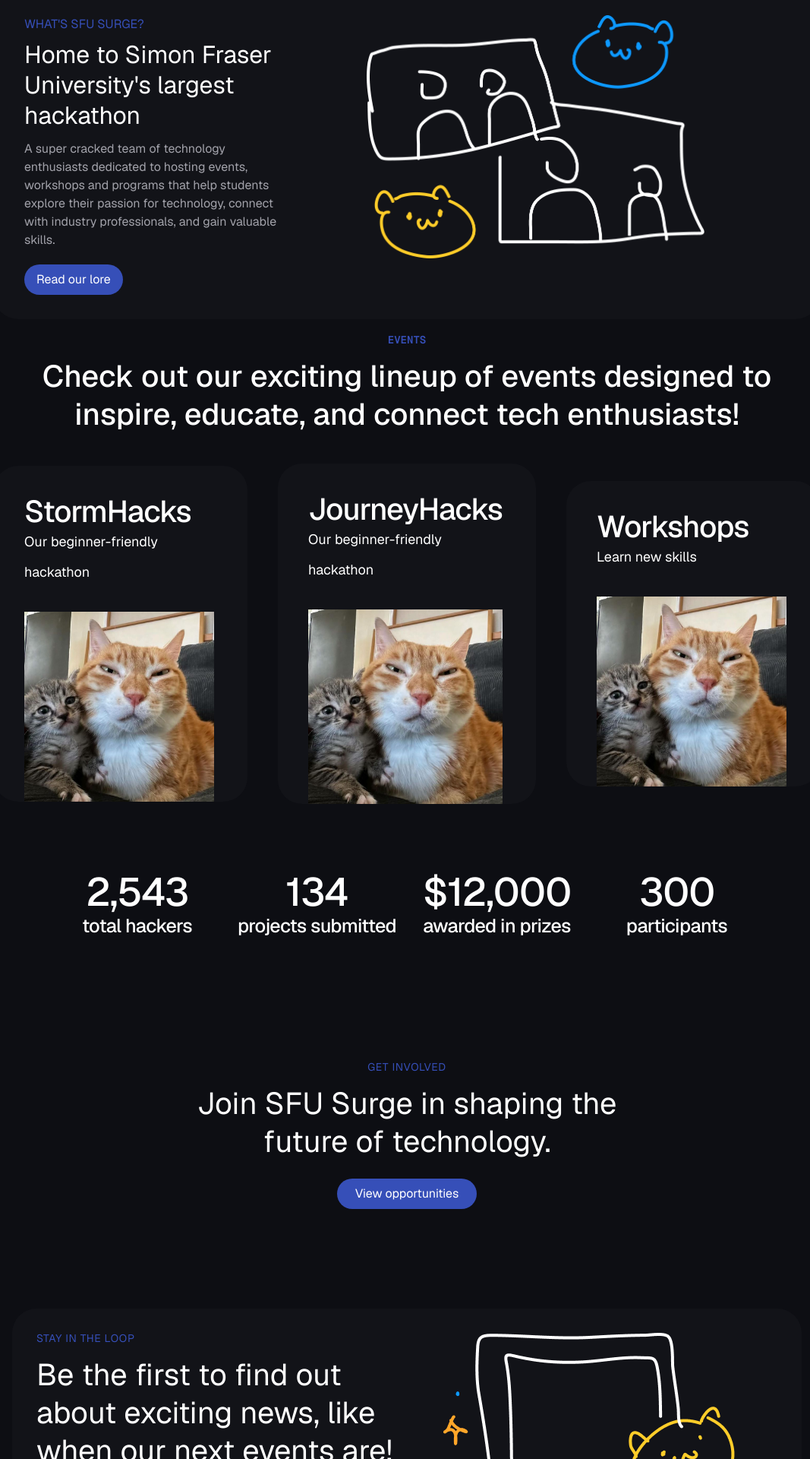
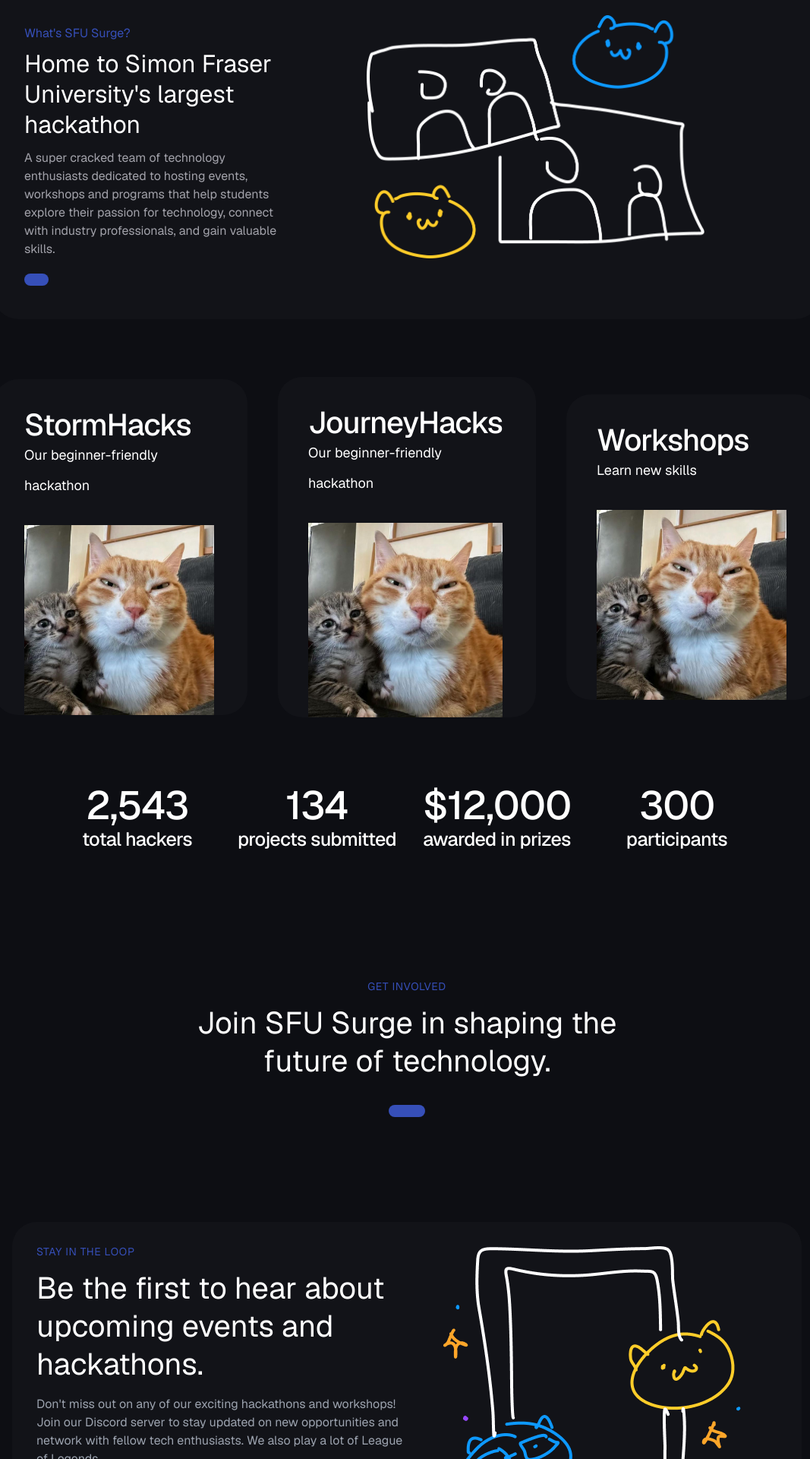
Before and after one commit to sfusurge/surge_website, a Next.js app: page / in a window 1280 px wide. Shown: the part 880-2800 px from the top of the page at 76% size, without its empty margins (104-1171 px from the left). Built offline with nearby package versions, Linux system fonts and the light colour scheme.

Commit message:
refactored text

```diff
--- a/public/content/text_content.json
+++ b/public/content/text_content.json
@@ -1,30 +1,39 @@
 {
   "homepage": {
     "landing": {
-      "button_text": "Apply to Stormhacks × Enactus × MSESS! →",
-      "title": "Empowering Students to Thrive in Tech",
-      "subtitle": "SFU Surge is an inclusive, student-led organization that aims to ignite curiosity and excitement for the future of technology while guiding students in developing the skills they need for career success.",
-      "card": {
-        "subtitle": "WHAT'S SFU SURGE?",
-        "title": "Home to Simon Fraser University's largest hackathon",
-        "paragraph": "A super cracked team of technology enthusiasts dedicated to hosting events, workshops and programs that help students explore their passion for technology, connect with industry professionals, and gain valuable skills.",
+      "callout": "Apply to Stormhacks × Enactus × MSESS! →",
+      "heading": "Empowering Students to Thrive in Tech",
+      "description": "SFU Surge is an inclusive, student-led organization that aims to ignite curiosity and excitement for the future of technology while guiding students in developing the skills they need for career success."
+    },
+    "about": {
+      "callout": "What's SFU Surge?",
+      "heading": "Home to Simon Fraser University's largest hackathon",
+       "description": "A super cracked team of technology enthusiasts dedicated to hosting events, workshops and programs that help students explore their passion for technology, connect with industry professionals, and gain valuable skills.",
         "button_text": "Read our lore"
-      }
     },
     "events": {
-      "title": "EVENTS",
-      "subtitle": "Check out our exciting lineup of events designed to inspire, educate, and connect tech enthusiasts!"
+      "callout": "EVENTS",
+      "heading": "Check out our exciting lineup of events designed to inspire, educate, and connect tech enthusiasts!",
+      "description": "",
+      "cta":  ""
     },
-    "involvement": {
-      "subtitle": "Get Involved",
-      "title": "Join SFU Surge in shaping the future of technology.",
-      "button_text": "View opportunities",
-      "card": {
-        "subtitle": "STAY IN THE LOOP",
-        "title": "Be the first to find out about exciting news, like when our next events are!",
-        "paragraph": "The organizers of Simon Fraser University's largest hackathon, SFU Surge provides an inclusive space for students to explore their passions, connect with industry professionals.",
-        "button_text": "Join our Discord server"
-      }
+    "sponsors": {
+      "callout": "Sponsor our events",
+      "heading": "We are looking for passionate companies and organizations looking to foster talent across the tech community.",
+      "description": " ",
+      "cta": "Send us an email"
+    },
+    "get_involved": {
+      "callout": "Get Involved",
+      "heading": "Join SFU Surge in shaping the future of technology.",
+      "description": "If you're as passionate about technology as we are, we would love to have you! Help us organize workshops and events to inspire and educate the students who shape the future of technology while also building valuable connections and developing your own skills in the process.",
+      "button_text": "View opportunities"
+    },
+    "join_discord": {
+      "callout": "Stay in the loop",
+      "heading": "Be the first to hear about upcoming events and hackathons.",
+      "description": "Don't miss out on any of our exciting hackathons and workshops! Join our Discord server to stay updated on new opportunities and network with fellow tech enthusiasts. We also play a lot of League of Legends.",
+      "cta": "Join our Discord server"
     }
   }
 }
--- a/src/app/sections/about/TeamGallery/index.tsx
+++ b/src/app/sections/about/TeamGallery/index.tsx
@@ -46,15 +46,16 @@ export default function TeamGallery() {
   return (
     <>
       <section className="flex justify-center">
-        <div className="flex flex-col items-center max-w-[38rem] text-center gap-4">
-          <div className=" text-caption">About Surge</div>
-          <h1 className="large-title emphasized">
-            SFU Surge is the place for you if you’re blah blah
+        <div className="flex flex-col items-center text-center gap-4">
+          <div className="text-caption">About Surge</div>
+          <h1 className="max-w-[40rem] title-2 emphasized">
+            SFU Surge began in May 2019 with a vision of a vibrant, inclusive, and community-driven collective for tech enthusiasts at SFU.
           </h1>
           <p className=" paragraph ">
-            The organizers of Simon Fraser University’s largest hackathon, SFU
-            Surge provides an inclusive space for students to explore their
-            passions, connect with industry professionals.
+          Co-presidents Hilal Asmat and Jeffrey Leung, driven by their passion for hosting ambitious, career-focused events, rallied together to form a team dedicated to building, learning, and sharing within the tech community. By September 2019, their efforts culminated in the official launch of the club, which attracted an impressive 300 initial members.
+          </p>
+          <p className="paragraph">
+          Since then, we have continued to grow, fostering a space where innovation and collaboration thrive.
           </p>
         </div>
       </section>
@@ -64,14 +65,13 @@ export default function TeamGallery() {
         className=" pt-24 flex flex-col lg:flex-row gap-12 relative text-pretty"
       >
         <div className="w-full lg:w-[40%]">
-          <div className=" flex gap-8 flex-col lg:sticky top-24 ">
+          <div className=" flex flex-col lg:sticky top-24 ">
             <h2 className="text-caption">MEET THE TEAM</h2>
-            <h3 className="title-1 emphasized">
-              We’re all super cracked here at Surge
+            <h3 className="title-2 emphasized">
+             Introducing the students powering SFU Surge.
             </h3>
             <p className="paragraph ">
-              The organizers of Simon Fraser University’s largest hackathon, SFU
-              Surge provides an inclusive space for students to explore...
+             Meet our executive team of SFU students, bringing together diverse backgrounds in business, computer science, and design.
             </p>
             <div className=" grid grid-cols-3 xs:grid-cols-4 md:grid-cols-5  lg:grid-cols-3 xl:grid-cols-4 gap-4 ">
               {teams.map((team) => {
--- a/src/app/sections/home/Involvement/index.jsx
+++ b/src/app/sections/home/Involvement/index.jsx
@@ -10,16 +10,16 @@ const Involvement = () => {
       <div className="w-full md:w-[594px] md:h-[264px] flex flex-col justify-center items-center text-center mb-16">
         <div className="text-center mb-16">
           <h2 className="text-brand-primary uppercase tracking-wider text-s mb-4">
-            {text_content.homepage.involvement.subtitle}
+            {text_content.homepage.get_involved.callout}
           </h2>
           <h1 className="text-3xl mb-6">
-            {text_content.homepage.involvement.title}
+          {text_content.homepage.get_involved.heading}
           </h1>
           <button className="bg-brand-primary hover:bg-brand-primary-hover text-primary py-2 px-6 rounded-custom-radius transition">
             <a
               href="#opportunities" // TODO: Replace with the actual link URL
             >
-              {text_content.homepage.involvement.button_text}
+              {text_content.homepage.get_involved.cta}
             </a>
           </button>
         </div>
@@ -28,17 +28,17 @@ const Involvement = () => {
         <div className="flex flex-col md:flex-row items-start custom-gap">
           <div className="flex-1">
             <h2 className="uppercase tracking-wider text-brand-primary text-s mb-4">
-              {text_content.homepage.involvement.card.subtitle}
+            {text_content.homepage.join_discord.callout}
             </h2>
             <h1 className="text-3xl mb-4">
-              {text_content.homepage.involvement.card.title}
+            {text_content.homepage.join_discord.heading}
             </h1>
             <p className="text-gray-400 mb-8">
-              {text_content.homepage.involvement.card.paragraph}
+              {text_content.homepage.join_discord.description}
             </p>
             <button className="button-link bg-brand-primary hover:bg-brand-primary-hover text-primary py-2 my-8 px-6 rounded-custom-radius transition">
               <a href="https://discord.gg/UcFkUktxfy">
-                {text_content.homepage.involvement.card.button_text}
+              {text_content.homepage.join_discord.cta}
               </a>
             </button>
           </div>
--- a/src/app/sections/home/Landing/index.jsx
+++ b/src/app/sections/home/Landing/index.jsx
@@ -12,13 +12,13 @@ function Landing() {
     <>
       <div className="flex flex-col items-center justify-center">
         <button className="bg-surface text-text-primary px-4 py-2 rounded-custom-radius hover:bg-brand-primary-hover">
-          {text_content.homepage.landing.button_text}
+          {text_content.homepage.landing.callout}
         </button>
         <h1 className="mt-5 text-3xl max-w-lg text-center text-text-primary">
-          {text_content.homepage.landing.title}
+          {text_content.homepage.landing.heading}
         </h1>
         <p className="mt-5 text-center max-w-lg text-text-secondary">
-          {text_content.homepage.landing.subtitle}
+          {text_content.homepage.landing.description}
         </p>
         <div className="relative w-full max-w-4xl h-[25rem]">
           <Image
@@ -37,16 +37,16 @@ function Landing() {
       >
         <div className="">
           <h2 className="text-brand-primary">
-            {text_content.homepage.landing.card.subtitle}
+            {text_content.homepage.about.callout}
           </h2>
           <h1 className="text-text-primary mt-2 text-2xl max-w-lg">
-            {text_content.homepage.landing.card.title}
+            {text_content.homepage.about.heading}
           </h1>
           <p className="mt-3 text-text-secondary max-w-lg">
-            {text_content.homepage.landing.card.paragraph}
+            {text_content.homepage.about.description}
           </p>
           <button className="mt-5 bg-brand-primary text-text-primary px-4 py-2 rounded-custom-radius hover:bg-brand-primary-hover">
-            {text_content.homepage.landing.card.button_text}
+            {text_content.homepage.about.cta}
           </button>
         </div>
         <div className="relative w-full max-w-2xl h-80 mb-12">
```
